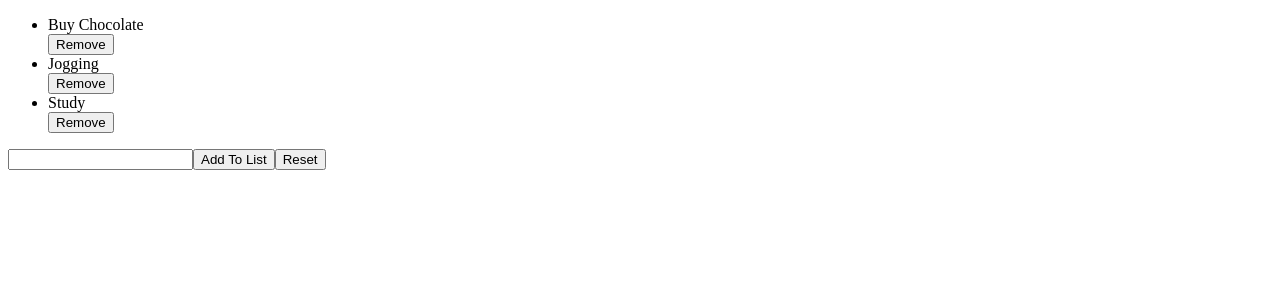
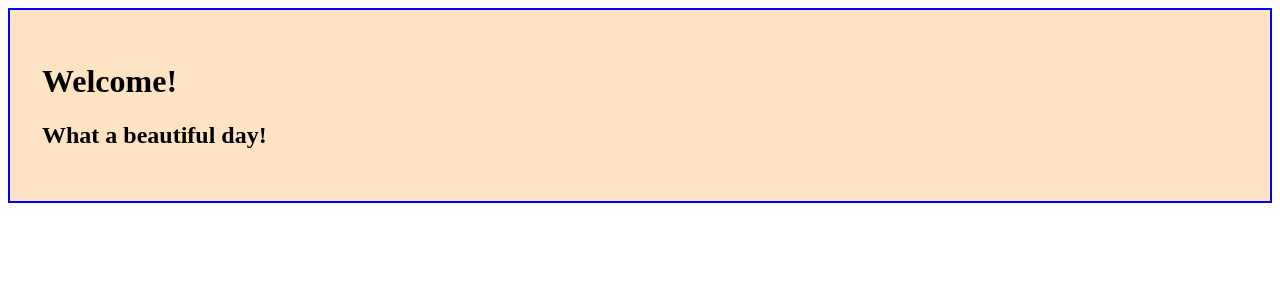
Before and after one commit to AntonioTcs/react_exercises, a React (Create React App) app: page / in a window 1280 px wide. Shown: the top 300 px of the page. Built offline with nearby package versions, Linux system fonts and the light colour scheme.

Commit message:
Feat:Exercise Solved

```diff
--- a/src/App.js
+++ b/src/App.js
@@ -1,61 +1,12 @@
 import React from "react";
-export class TodoList extends React.Component {
-  state = {
-    items: ["Buy Chocolate", "Jogging", "Study"],
-  };
+import "./index.css";
 
-  SubmitEventHandler = (event) => {
-    event.preventDefault();
-
-    const newItem = event.target.elements.todoElement.value;
-    const stateArray = this.state.items;
-    stateArray.push(newItem);
-
-    this.setState({
-      items: stateArray,
-    });
-
-    event.target.elements.todoElement.value = "";
-  };
-
-  ResetBtnHandler = (event) => {
-    this.setState({
-      items: [],
-    });
-  };
-
-  RemoveBtnHandler = (event) => {
-    const index = event.target.id;
-    let newArray = this.state.items;
-
-    newArray.splice(index, 1);
-
-    this.setState({
-      items: newArray,
-    });
-  };
-
+export class Welcome extends React.Component {
   render() {
     return (
-      <div>
-        <ul>
-          {this.state.items.map((item, index) => (
-            <div>
-              <li key={index}>{item}</li>
-              <button id={index} onClick={this.RemoveBtnHandler}>
-                Remove
-              </button>
-            </div>
-          ))}
-        </ul>
-
-        <form onSubmit={this.SubmitEventHandler}>
-          <input name="todoElement" />
-          <button>Add To List</button>
-          <button type="button" onClick={this.ResetBtnHandler}>
-            Reset
-          </button>
-        </form>
+      <div className="welcome">
+        <h1>Welcome!</h1>
+        <h2>What a beautiful day!</h2>
       </div>
     );
   }
--- /dev/null
+++ b/src/index.css
@@ -0,0 +1,5 @@
+.welcome{
+    background-color: bisque;
+    border: 2px solid blue;
+    padding: 2rem;
+}
--- a/src/index.js
+++ b/src/index.js
@@ -1,6 +1,6 @@
-import { TodoList } from "./App";
+import { Welcome } from "./App";
 import reactDOM from "react-dom";
 
 const rootElement = document.getElementById("root");
 
-reactDOM.render(<TodoList />, rootElement);
+reactDOM.render(<Welcome />, rootElement);
```
